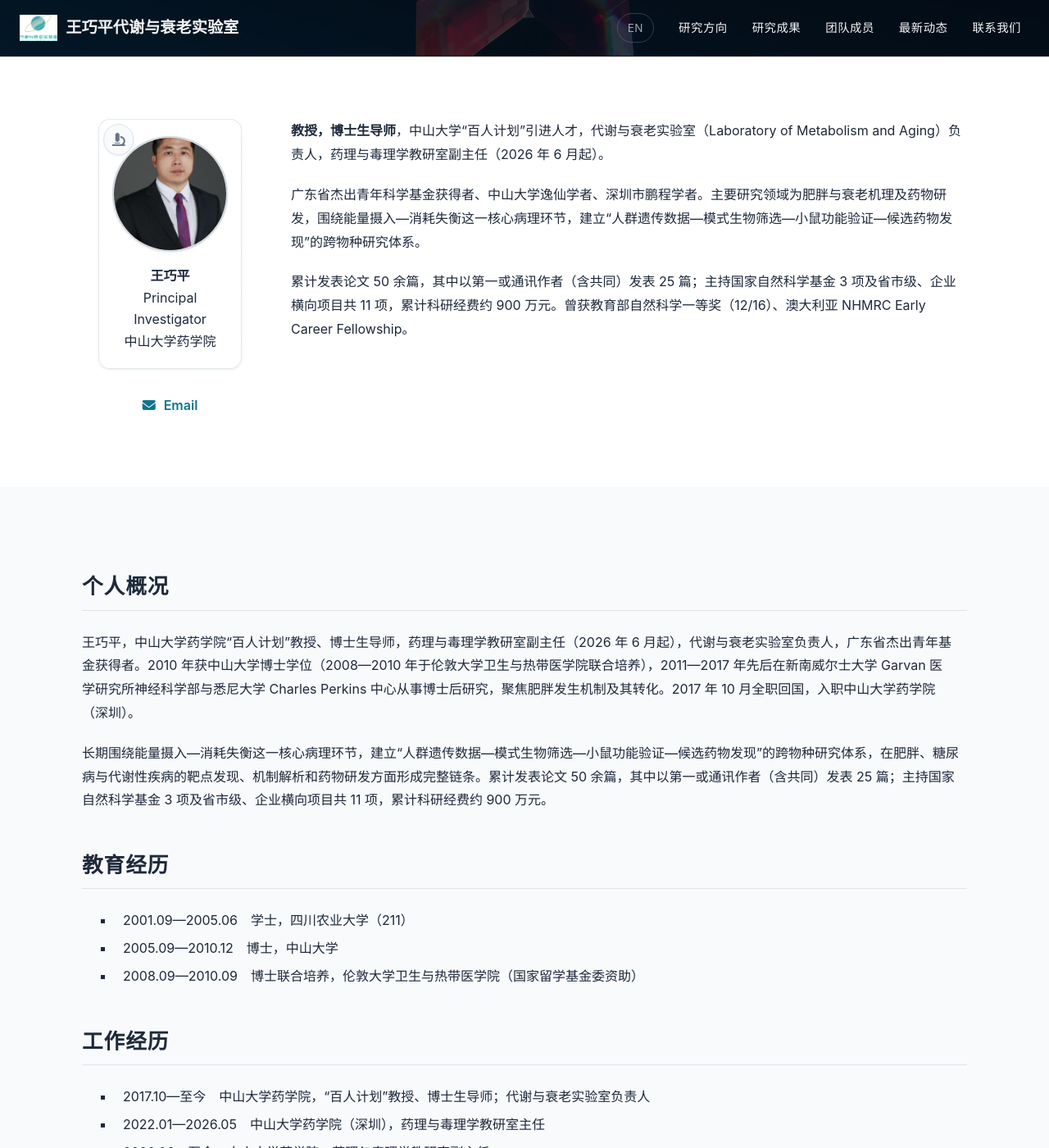
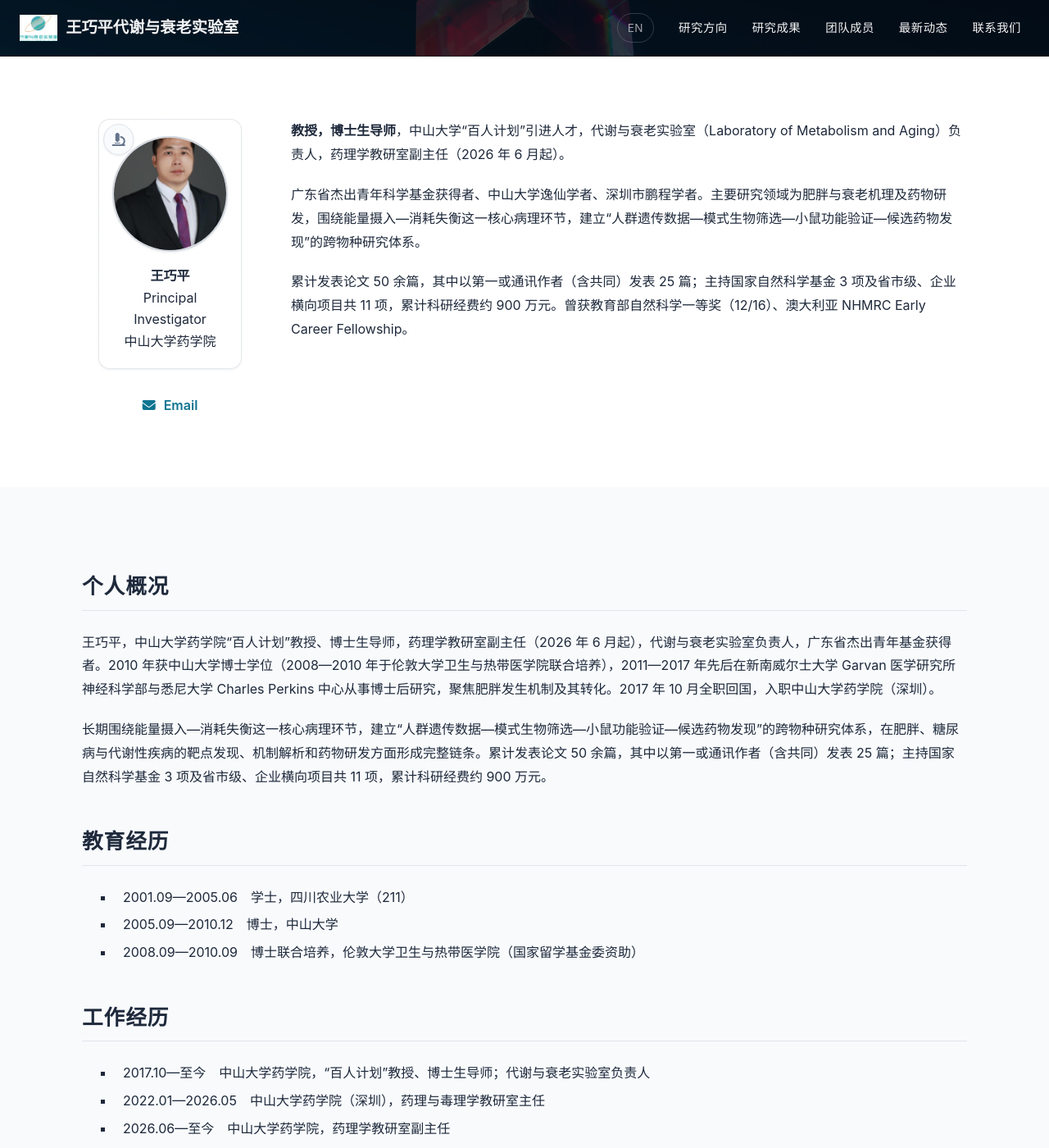
Before and after one commit to wangseeker/wangqp-lab, a Jekyll site: the page built from _members/wang-qiaoping.md, in a window 1280 px wide and 1400 px high. Shown: the whole window at 82% size. Built offline with Jekyll 4.4.1, drawn with Linux system fonts in a browser that asks for light colours; a style sheet for code colours, icons or effects is not loaded; some of the changed text lies outside the part shown.

Commit message:
更正教研室名称：2022–2026.05 药理与毒理学教研室主任，2026.06 起药理学教研室副主任

```diff
--- a/_members/wang-qiaoping.md
+++ b/_members/wang-qiaoping.md
@@ -12,7 +12,7 @@ links:
   email: mailbox
 ---
 
-**教授，博士生导师**，中山大学“百人计划”引进人才，代谢与衰老实验室（Laboratory of Metabolism and Aging）负责人，药理与毒理学教研室副主任（2026 年 6 月起）。
+**教授，博士生导师**，中山大学“百人计划”引进人才，代谢与衰老实验室（Laboratory of Metabolism and Aging）负责人，药理学教研室副主任（2026 年 6 月起）。
 
 广东省杰出青年科学基金获得者、中山大学逸仙学者、深圳市鹏程学者。主要研究领域为肥胖与衰老机理及药物研发，围绕能量摄入—消耗失衡这一核心病理环节，建立“人群遗传数据—模式生物筛选—小鼠功能验证—候选药物发现”的跨物种研究体系。
 
@@ -22,7 +22,7 @@ links:
 
 ## 个人概况
 
-王巧平，中山大学药学院“百人计划”教授、博士生导师，药理与毒理学教研室副主任（2026 年 6 月起），代谢与衰老实验室负责人，广东省杰出青年基金获得者。2010 年获中山大学博士学位（2008—2010 年于伦敦大学卫生与热带医学院联合培养），2011—2017 年先后在新南威尔士大学 Garvan 医学研究所神经科学部与悉尼大学 Charles Perkins 中心从事博士后研究，聚焦肥胖发生机制及其转化。2017 年 10 月全职回国，入职中山大学药学院（深圳）。
+王巧平，中山大学药学院“百人计划”教授、博士生导师，药理学教研室副主任（2026 年 6 月起），代谢与衰老实验室负责人，广东省杰出青年基金获得者。2010 年获中山大学博士学位（2008—2010 年于伦敦大学卫生与热带医学院联合培养），2011—2017 年先后在新南威尔士大学 Garvan 医学研究所神经科学部与悉尼大学 Charles Perkins 中心从事博士后研究，聚焦肥胖发生机制及其转化。2017 年 10 月全职回国，入职中山大学药学院（深圳）。
 
 长期围绕能量摄入—消耗失衡这一核心病理环节，建立“人群遗传数据—模式生物筛选—小鼠功能验证—候选药物发现”的跨物种研究体系，在肥胖、糖尿病与代谢性疾病的靶点发现、机制解析和药物研发方面形成完整链条。累计发表论文 50 余篇，其中以第一或通讯作者（含共同）发表 25 篇；主持国家自然科学基金 3 项及省市级、企业横向项目共 11 项，累计科研经费约 900 万元。
 
@@ -36,7 +36,7 @@ links:
 
 - 2017.10—至今　中山大学药学院，“百人计划”教授、博士生导师；代谢与衰老实验室负责人
 - 2022.01—2026.05　中山大学药学院（深圳），药理与毒理学教研室主任
-- 2026.06—至今　中山大学药学院，药理与毒理学教研室副主任
+- 2026.06—至今　中山大学药学院，药理学教研室副主任
 - 2021.04—至今　中山大学药学院，药理学教工党支部书记
 - 2016.10—2017.09　悉尼大学 Charles Perkins 中心，博士后
 - 2012.05—2016.02　新南威尔士大学医学院，讲师（Conjoint Associate Lecturer）
```
Also changed, not shown: en/team/wang-qiaoping/index.md (+2 -2 lines).
